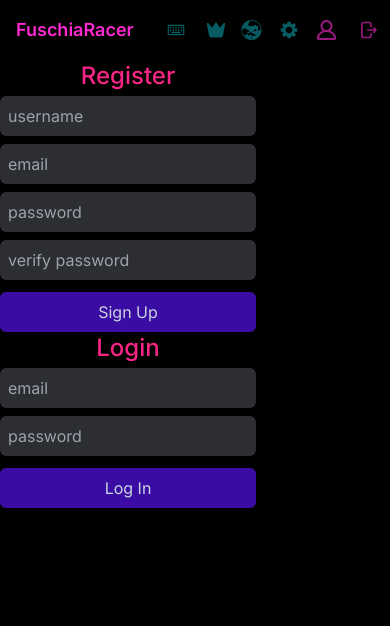
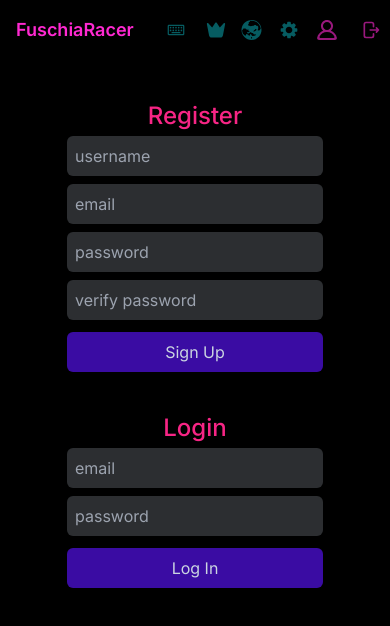
Before and after one commit to catosaurusrex2003/ArcticType, a Next.js app in the folder client/: page /login in a window 390 px wide. Shown: the top 626 px of the page. Built offline with nearby package versions, Linux system fonts and the light colour scheme.

Commit message:
something

```diff
--- a/client/app/login/page.tsx
+++ b/client/app/login/page.tsx
@@ -3,9 +3,11 @@ import React from "react";
 
 function page() {
 
+
+
   return (
     <div className="flex justify-center">
-      <div className="w-full flex flex-col md:flex-row justify-evenly">
+      <div className="w-full flex flex-col md:flex-row mt-10 items-center justify-evenly ">
         {/* register */}
         <div className="w-64 text-slate-300 flex flex-col ">
           <p className=" text-donkey-rose font-medium text-2xl text-center">
@@ -32,7 +34,7 @@ function page() {
           </button>
         </div>
         {/* login */}
-        <div className="w-64 text-slate-300 flex flex-col ">
+        <div className="w-64 text-slate-300 flex flex-col mt-10 md:mt-0 ">
           <p className=" text-donkey-rose font-medium text-2xl text-center">
             Login
           </p>
--- a/client/components/navbar.tsx
+++ b/client/components/navbar.tsx
@@ -100,9 +100,10 @@ function Navbar() {
               height={30}
               width={30}
               alt="profile"
-              onClick={()=>setIsLoggedIn(true)}
+              onClick={() => setIsLoggedIn(true)}
             />
           )}
+          <Link href="/login">
             <Image
               className="mx-2 opacity-60 hover:opacity-100  cursor-pointer h-5 md:h-7"
               src="/logout.svg"
@@ -111,6 +112,7 @@ function Navbar() {
               alt="logout"
               onClick={() => setIsLoggedIn(false)}
             />
+          </Link>
         </div>
       </div>
     </div>
--- a/client/package.json
+++ b/client/package.json
@@ -22,6 +22,7 @@
     "postcss": "8.4.24",
     "react": "18.2.0",
     "react-dom": "18.2.0",
+    "react-query": "^3.39.3",
     "react-uuid": "^2.0.0",
     "recharts": "^2.6.2",
     "tailwindcss": "3.3.2",
```
Also changed, not shown: 1 other file (tests, documents, lock files or other folders). Lines whose indentation alone changed are shown as unchanged.
